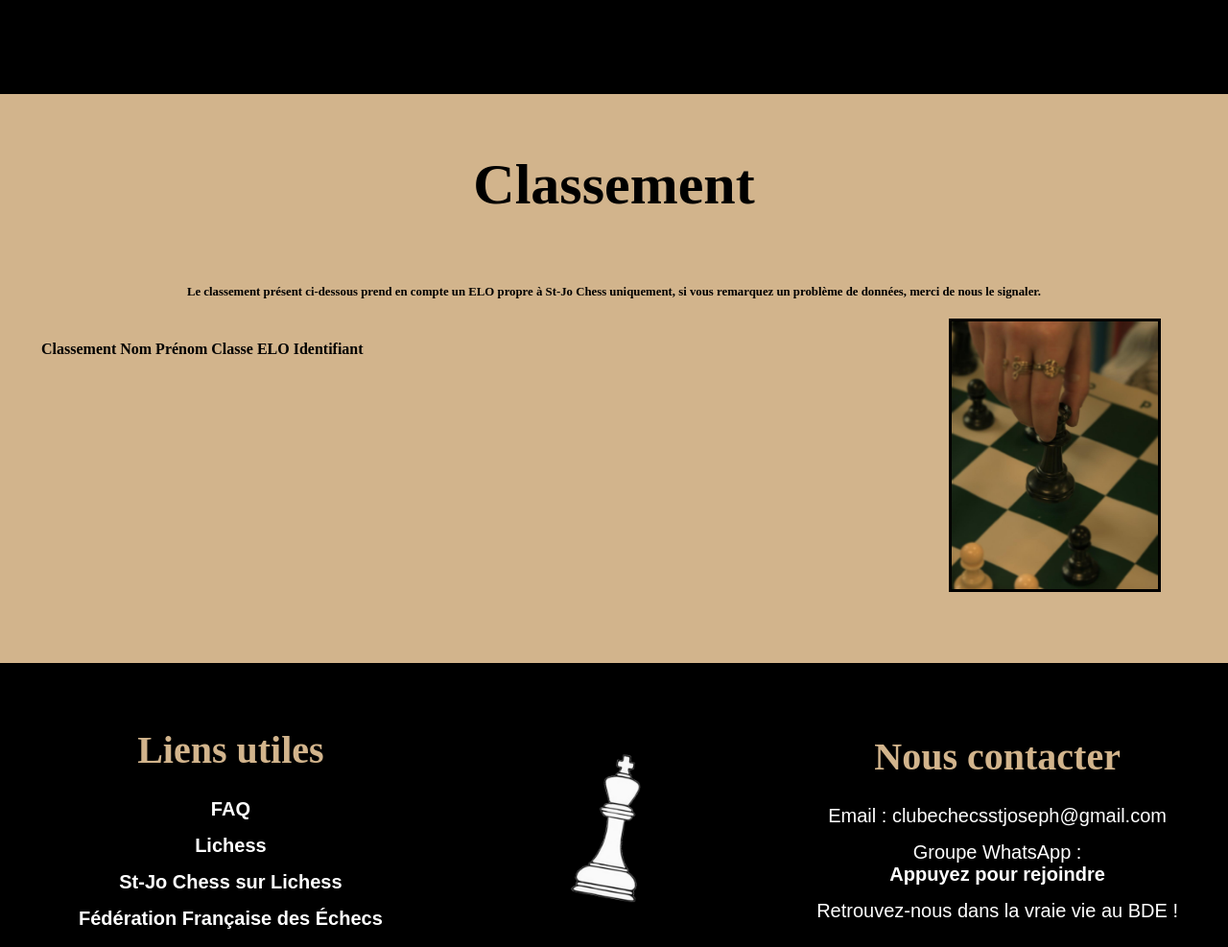
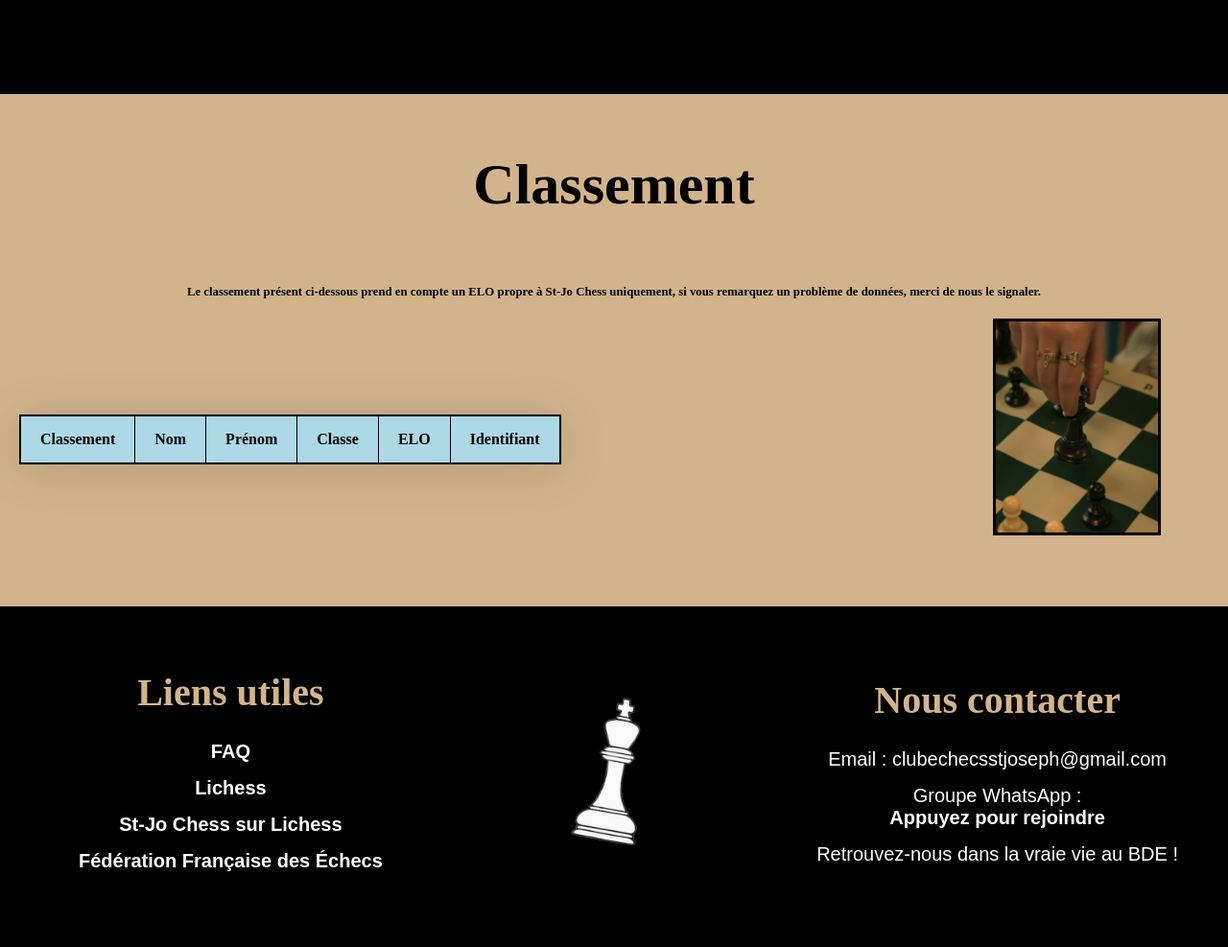
Before and after one commit to LeRecquin/StJo-Chess, a plain HTML site: page index.html in a window 1280 px wide. Shown: the part 818-1805 px from the top of the page at 96% size. After the commit the page ends 1782 px from the top, so only its background shows below. Drawn offline with Linux system fonts and the light colour scheme; no server answers.

Commit message:
Classement 3

```diff
--- a/index.html
+++ b/index.html
@@ -39,7 +39,7 @@
 
         </div>
 
-        <div id="classement">
+        <div id="classementPart">
             <h1 id="claTitle"> Classement </h1>
             <div>
                 <p id="claText">
--- a/stjochess_style.css
+++ b/stjochess_style.css
@@ -61,7 +61,7 @@ p {
 }
 
 /* Classement */
-#classement {
+#classementPart {
     flex: 0.33;
     background-color: tan;
     padding: 20px;
@@ -91,6 +91,33 @@ p {
     text-align: center;
     margin: 20px;
     font-weight: bold;
+}
+
+#classement {
+    border-collapse: collapse;
+    min-width: 400px;
+    width: auto;
+    margin: 100px auto;
+    box-shadow: 0 5px 50px rgba(0, 0, 0, 0.15);
+    cursor: pointer;
+    border: 2px solid black;
+}
+
+thead tr {
+    background-color: lightblue;
+    text-align: left;
+}
+
+th, td {
+    padding: 15px 20px;
+}
+
+tbody, tr, td, th {
+    border: 1px solid black;
+}
+
+tbody tr:nth-child(even){
+    background-color: #f3f3f3;
 }
 
 /* Informations */
```
